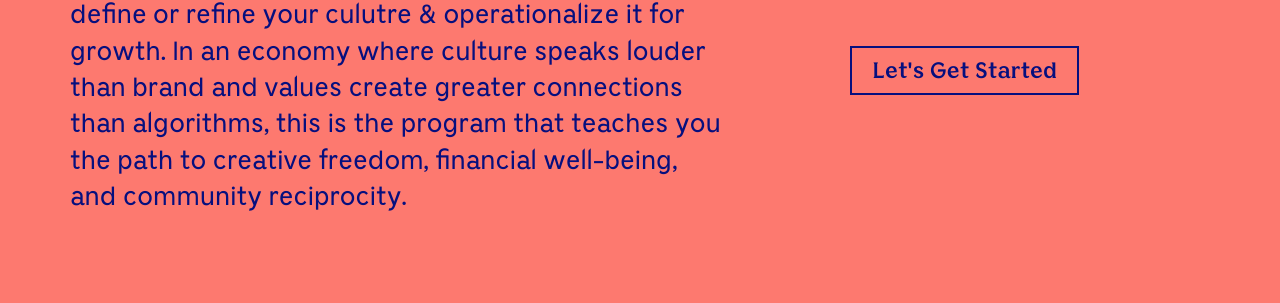
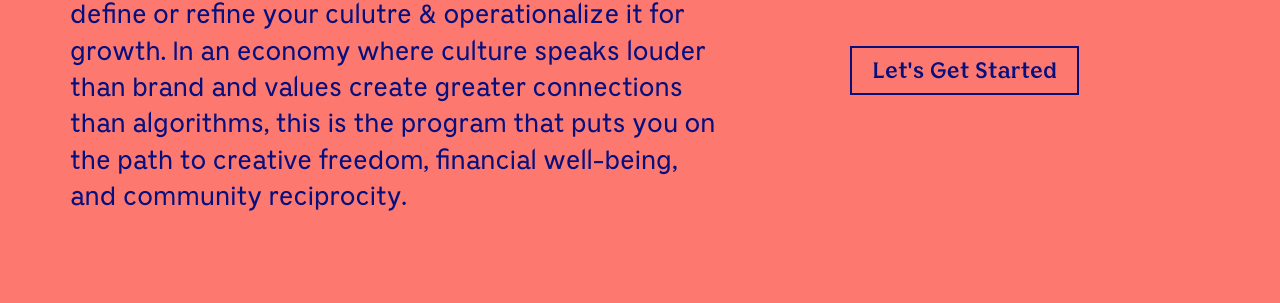
Before and after one commit to hollyhoward78/ask-holly-how, a Jekyll site: the page built from _pages/programs.md, in a window 1280 px wide and 900 px high, scrolled down 1031 px. Shown: the part 402-705 px from the top of the window. Built offline with Jekyll 4.4.1, drawn with Linux system fonts in a browser that asks for light colours; a script that is not in the unit is left out; comment, search, counter and statistics services are not loaded; some of the changed text lies outside the part shown.

Commit message:
Update programs.html

```diff
--- a/_layouts/programs.html
+++ b/_layouts/programs.html
@@ -25,7 +25,7 @@
            </div> -->
           <p class="lead">Starting a business and growing one are two different things. Growing a business requires a totally different skill set than founding one. The tools and knowledge an entrepreneur may have used to launch their company are wholly different from what they’ll need to operate and scale it. Sometimes this unfortunate realization comes within the first year; other times a business can linger in the initial chaos for a decade or longer without progress. </p>
           <p class="lead p-xs-t-1">That's where this program comes in. This program is not a formula, but a framework. One that allows entrepreneurs to feel calm amidst the chaos of running a growing company. This program addresses the philosophical and practical changes that creative entrepreneurs face in both business-to-business and business-to-consumer transactions. It teaches them the skills they need to grow their business successfully whether that means expanding an e-commerce start-up, growing a life-style business, globalizing a service-based company, or moving into the brick and mortar space.</p>
-          <p class="lead p-xs-t-1">This program provides the chance to stop being reactive and start being proactive about growth. Whether you're scaling for an exit or building towards a legacy, this program will teach you how to define or refine your culutre & operationalize it for growth. In an economy where culture speaks louder than brand and values create greater connections than algorithms, this is the program that teaches you the path to creative freedom, financial well-being, and community reciprocity.</p>
+          <p class="lead p-xs-t-1">This program provides the chance to stop being reactive and start being proactive about growth. Whether you're scaling for an exit or building towards a legacy, this program will teach you how to define or refine your culutre & operationalize it for growth. In an economy where culture speaks louder than brand and values create greater connections than algorithms, this is the program that puts you on the path to creative freedom, financial well-being, and community reciprocity.</p>
         </div>
         <div class="col-lg-4 col-lg-offset-1 col-md-4 m-lg-t-0 m-md-t-3 m-sm-t-3 m-xs-t-3">
           <h6>Program Details</h6>
```
